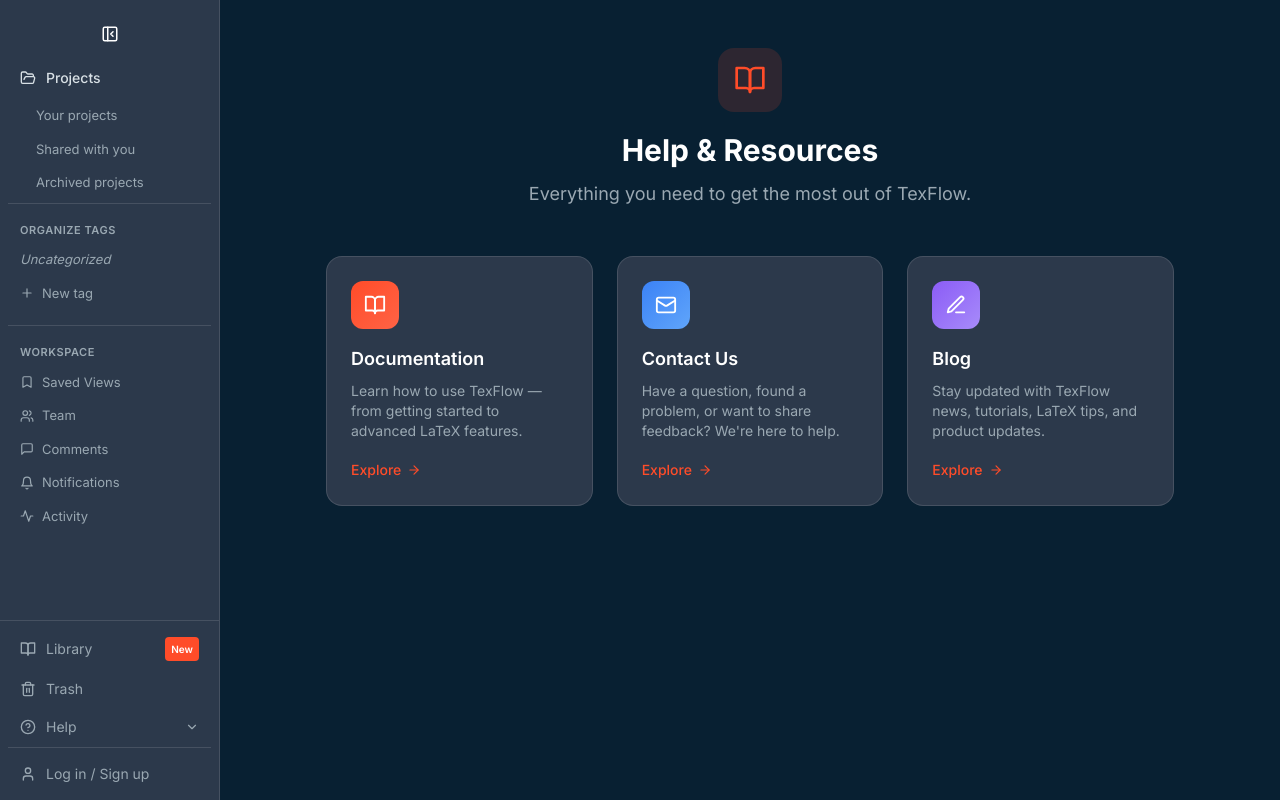
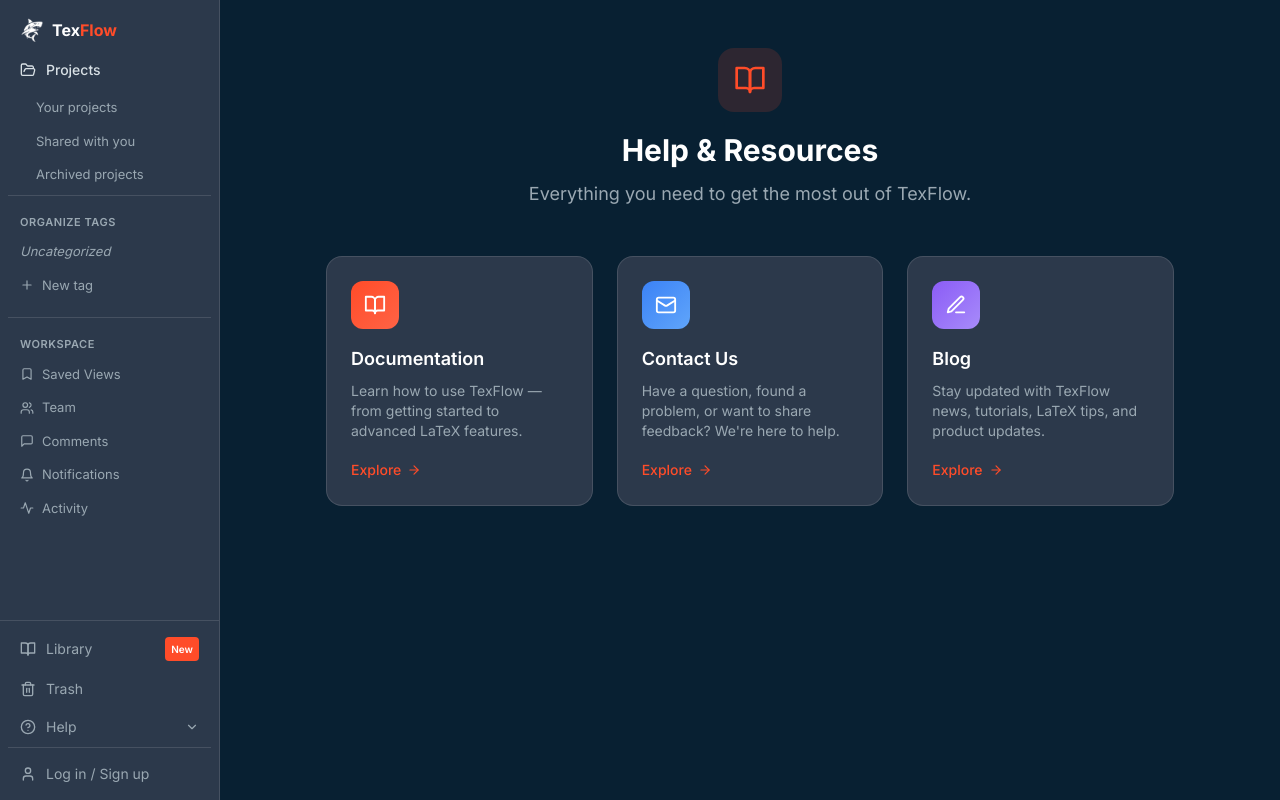
Before and after one commit to Meetduggar23/TexFlow, a React (Vite) app in the folder frontend/: page /help in a window 1280 px wide. Built offline with nearby package versions, Linux system fonts and the light colour scheme.

Commit message:
Separate logo + hover icon pattern: Dashboard sidebar toggle and Editor Home icon, no morph

```diff
--- a/frontend/src/components/DashboardSidebar.tsx
+++ b/frontend/src/components/DashboardSidebar.tsx
@@ -222,45 +222,45 @@
 
   const sidebarContent = (
     <aside className={clsx('h-full flex flex-col transition-all duration-200', collapsed ? 'w-[56px]' : 'w-[220px]')} style={{ background: 'var(--color-surface)', borderRight: '1px solid var(--color-border)' }}>
-      {/* Logo — ChatGPT-style morph on hover */}
-      <div ref={logoRef} className={clsx('relative flex-shrink-0', collapsed ? 'px-2 pt-3 pb-2' : 'p-4 pb-2')} onMouseEnter={handleLogoEnter} onMouseLeave={handleLogoLeave}>
-        <button
-          onClick={handleLogoClick}
-          className={clsx('group relative w-full flex items-center rounded-lg transition-all duration-200', collapsed ? 'justify-center px-0 py-1.5' : 'gap-2 px-2 py-1.5')}
-          style={{ background: 'transparent', border: 'none' }}
-          aria-label={collapsed ? 'Expand sidebar' : 'Collapse sidebar'}
-          onMouseEnter={e => e.currentTarget.style.background = 'var(--color-surface-elevated)'}
-          onMouseLeave={e => e.currentTarget.style.background = 'transparent'}>
+      {/* Logo row — always visible, with separate hover icon */}
+      <div ref={logoRef} className={clsx('flex-shrink-0 flex items-center', collapsed ? 'px-2 pt-3 pb-2 justify-center' : 'px-4 pt-4 pb-2')}>
+        {/* Logo + brand name — never changes */}
+        <button onClick={() => nav('/dashboard')} className="flex items-center gap-2 cursor-pointer rounded px-1 py-0.5 hover:bg-[var(--color-surface-elevated)] transition-colors flex-1 min-w-0" aria-label="Go to dashboard">
+          <BrandLogo className="w-6 h-6 object-contain flex-shrink-0" />
+          {!collapsed && <span className="text-base font-bold whitespace-nowrap" style={{ color: 'var(--color-text-primary)' }}>Tex<span style={{ color: 'var(--color-accent)' }}>Flow</span></span>}
+        </button>
 
-          {/* ── Expanded state: Logo + text, morph to icon on hover ── */}
-          {!collapsed && (
-            <div className="relative flex items-center flex-1 min-w-0">
-              {/* Default: logo + text */}
-              <div className={clsx('flex items-center gap-2 transition-all duration-300', logoHovered ? 'opacity-0 blur-[4px] scale-90' : 'opacity-100 blur-0 scale-100')} style={{ pointerEvents: logoHovered ? 'none' : 'auto' }}>
-                <BrandLogo className="w-6 h-6 object-contain flex-shrink-0" />
-                <span className="text-base font-bold whitespace-nowrap" style={{ color: 'var(--color-text-primary)' }}>Tex<span style={{ color: 'var(--color-accent)' }}>Flow</span></span>
-              </div>
-              {/* Hovered: icon only */}
-              <div className={clsx('absolute inset-0 flex items-center justify-center transition-all duration-300', logoHovered ? 'opacity-100 blur-0 scale-100' : 'opacity-0 blur-[4px] scale-90')} style={{ pointerEvents: logoHovered ? 'auto' : 'none' }}>
-                <PanelLeftClose size={18} style={{ color: 'var(--color-text-primary)' }} />
-              </div>
-            </div>
-          )}
+        {/* Separate toggle icon — appears on hover */}
+        {!collapsed && (
+          <div
+            className="relative"
+            onMouseEnter={handleLogoEnter}
+            onMouseLeave={handleLogoLeave}
+          >
+            <button
+              onClick={handleLogoClick}
+              className={clsx('rounded p-1.5 transition-all duration-200', logoHovered ? 'opacity-100 translate-x-0' : 'opacity-0 translate-x-1 pointer-events-none')}
+              style={{ color: 'var(--color-text-muted)', background: 'transparent', border: 'none' }}
+              onMouseEnter={e => { e.currentTarget.style.background = 'var(--color-surface-elevated)'; e.currentTarget.style.color = 'var(--color-text-primary)'; }}
+              onMouseLeave={e => { e.currentTarget.style.background = 'transparent'; e.currentTarget.style.color = 'var(--color-text-muted)'; }}
+              aria-label="Collapse sidebar"
+            >
+              <PanelLeftClose size={16} />
+            </button>
+          </div>
+        )}
 
-          {/* ── Collapsed state: Logo icon, morph to expand icon on hover ── */}
-          {collapsed && (
-            <div className="relative w-6 h-6 flex items-center justify-center">
-              {/* Default: brand logo */}
-              <div className={clsx('absolute inset-0 flex items-center justify-center transition-all duration-300', logoHovered ? 'opacity-0 blur-[4px] scale-75' : 'opacity-100 blur-0 scale-100')} style={{ pointerEvents: logoHovered ? 'none' : 'auto' }}>
-                <BrandLogo className="w-6 h-6 object-contain" />
-              </div>
-              {/* Hovered: expand icon */}
-              <div className={clsx('absolute inset-0 flex items-center justify-center transition-all duration-300', logoHovered ? 'opacity-100 blur-0 scale-100' : 'opacity-0 blur-[4px] scale-75')} style={{ pointerEvents: logoHovered ? 'auto' : 'none' }}>
-                <PanelLeftOpen size={18} style={{ color: 'var(--color-text-primary)' }} />
-              </div>
-            </div>
-          )}
-        </button>
+        {/* Collapsed: single toggle button */}
+        {collapsed && (
+          <button
+            onClick={handleLogoClick}
+            className="rounded p-1.5 transition-colors hover:bg-[var(--color-surface-elevated)]"
+            style={{ color: 'var(--color-text-muted)' }}
+            aria-label="Expand sidebar"
+          >
+            <PanelLeftOpen size={16} />
+          </button>
+        )}
       </div>
 
       {/* Navigation */}
--- a/frontend/src/components/EditorHeader.tsx
+++ b/frontend/src/components/EditorHeader.tsx
@@ -170,6 +170,13 @@
   return (
     <header className="h-11 flex items-center px-3 gap-1 relative z-50" style={{ background: 'var(--color-surface)', borderBottom: '1px solid var(--color-border)' }}>
       <div className="flex items-center gap-1 mr-2">
+        {/* Logo + brand name — never changes */}
+        <button onClick={onBack} className="flex items-center gap-1.5 rounded px-1.5 py-1 transition-colors hover:bg-[var(--color-surface-elevated)]" aria-label="Go to dashboard">
+          <BrandLogo alt="TexFlow" className="w-5 h-5 object-contain" />
+          <span className="text-sm font-bold" style={{ color: 'var(--color-accent)' }}>TexFlow</span>
+        </button>
+
+        {/* Separate Home icon — appears on hover */}
         <div
           className="relative"
           onMouseEnter={() => setLogoHovered(true)}
@@ -177,19 +184,13 @@
         >
           <button
             onClick={onBack}
-            className="flex items-center gap-1.5 rounded px-1.5 py-1 transition-colors"
-            style={{ background: logoHovered ? 'var(--color-surface-elevated)' : 'transparent' }}
+            className={clsx('rounded p-1.5 transition-all duration-200', logoHovered ? 'opacity-100 translate-x-0' : 'opacity-0 translate-x-1 pointer-events-none')}
+            style={{ color: 'var(--color-text-muted)', background: 'transparent', border: 'none' }}
+            onMouseEnter={e => { e.currentTarget.style.background = 'var(--color-surface-elevated)'; e.currentTarget.style.color = 'var(--color-text-primary)'; }}
+            onMouseLeave={e => { e.currentTarget.style.background = 'transparent'; e.currentTarget.style.color = 'var(--color-text-muted)'; }}
             aria-label="Back to dashboard"
           >
-            {/* Default: BrandLogo */}
-            <div className={clsx('flex items-center gap-1.5 transition-all duration-250', logoHovered ? 'opacity-0 blur-[3px] scale-90' : 'opacity-100 blur-0 scale-100')} style={{ pointerEvents: logoHovered ? 'none' : 'auto' }}>
-              <BrandLogo alt="TexFlow" className="w-5 h-5 object-contain" />
-              <span className="text-sm font-bold tf-brand" style={{ color: 'var(--color-accent)' }}>TexFlow</span>
-            </div>
-            {/* Hovered: Home icon only */}
-            <div className={clsx('absolute inset-0 flex items-center justify-center transition-all duration-250', logoHovered ? 'opacity-100 blur-0 scale-100' : 'opacity-0 blur-[3px] scale-90')} style={{ pointerEvents: logoHovered ? 'auto' : 'none' }}>
-              <Home size={16} style={{ color: 'var(--color-text-primary)' }} />
-            </div>
+            <Home size={15} />
           </button>
         </div>
       </div>
```
